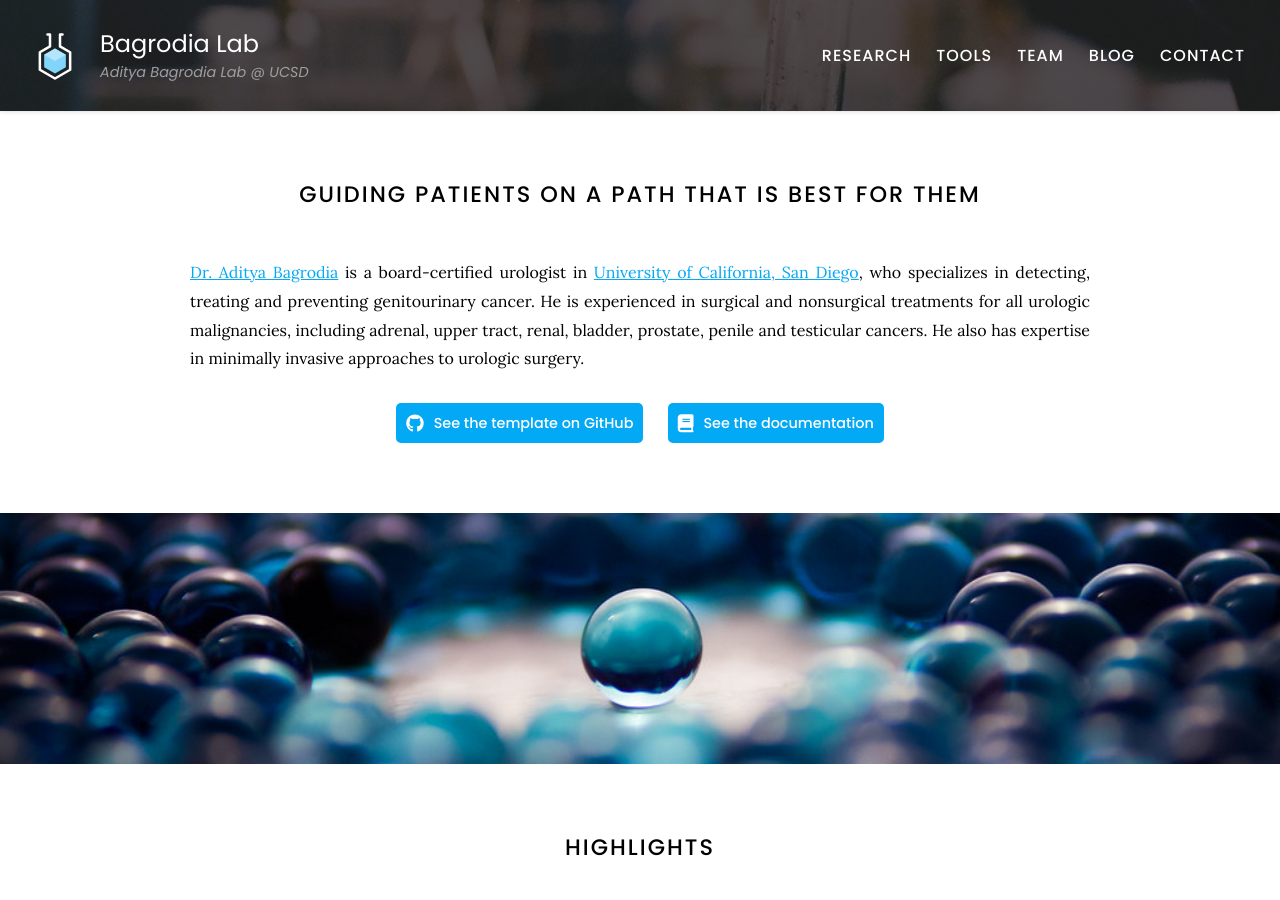
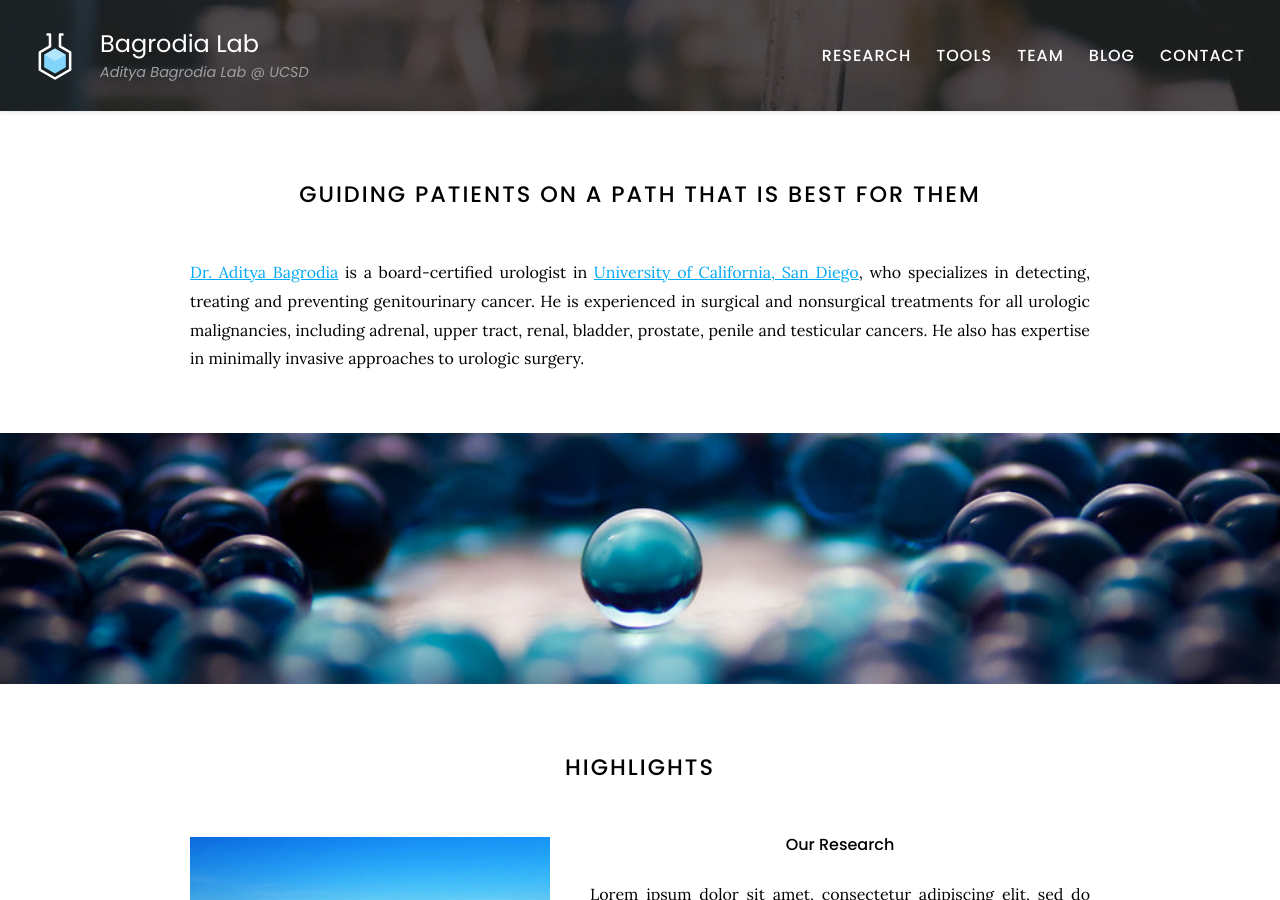
Before and after one commit to chengy1128/bagrodialab, a Jekyll site: the page built from index.md, in a window 1280 px wide and 900 px high. Built offline with Jekyll 4.4.1, drawn with Linux system fonts in a browser that asks for light colours.

Commit message:
Update index.md

```diff
--- a/index.md
+++ b/index.md
@@ -4,24 +4,24 @@ title: Home
 
 # Guiding patients on a path that is best for them
 
-[Dr. Aditya Bagrodia](https://https://providers.ucsd.edu/details/1730310665/urology-cancer/)  is a board-certified urologist in [University of California, San Diego](https://https://health.ucsd.edu/Pages/default.aspx/), who specializes in detecting, treating and preventing genitourinary cancer. He is experienced in surgical and nonsurgical treatments for all urologic malignancies, including adrenal, upper tract, renal, bladder, prostate, penile and testicular cancers. He also has expertise in minimally invasive approaches to urologic surgery.
+[Dr. Aditya Bagrodia](https://providers.ucsd.edu/details/1730310665/urology-cancer/)  is a board-certified urologist in [University of California, San Diego](https://health.ucsd.edu/Pages/default.aspx/), who specializes in detecting, treating and preventing genitourinary cancer. He is experienced in surgical and nonsurgical treatments for all urologic malignancies, including adrenal, upper tract, renal, bladder, prostate, penile and testicular cancers. He also has expertise in minimally invasive approaches to urologic surgery.
 
 {%
   include link.html
-  type="github"
+  type="Link"
   icon=""
-  text="See the template on GitHub"
-  link="greenelab/lab-website-template"
+  text="Twitter"
+  link="https://twitter.com/adityabagrodia?lang=en"
   style="button"
 %}
-{%
+<!-- {%
   include link.html
   type="docs"
   icon=""
   text="See the documentation"
   link="https://github.com/greenelab/lab-website-template/wiki"
   style="button"
-%}
+%} -->
 {:.center}
 
 {% include section.html full=true %}
```
